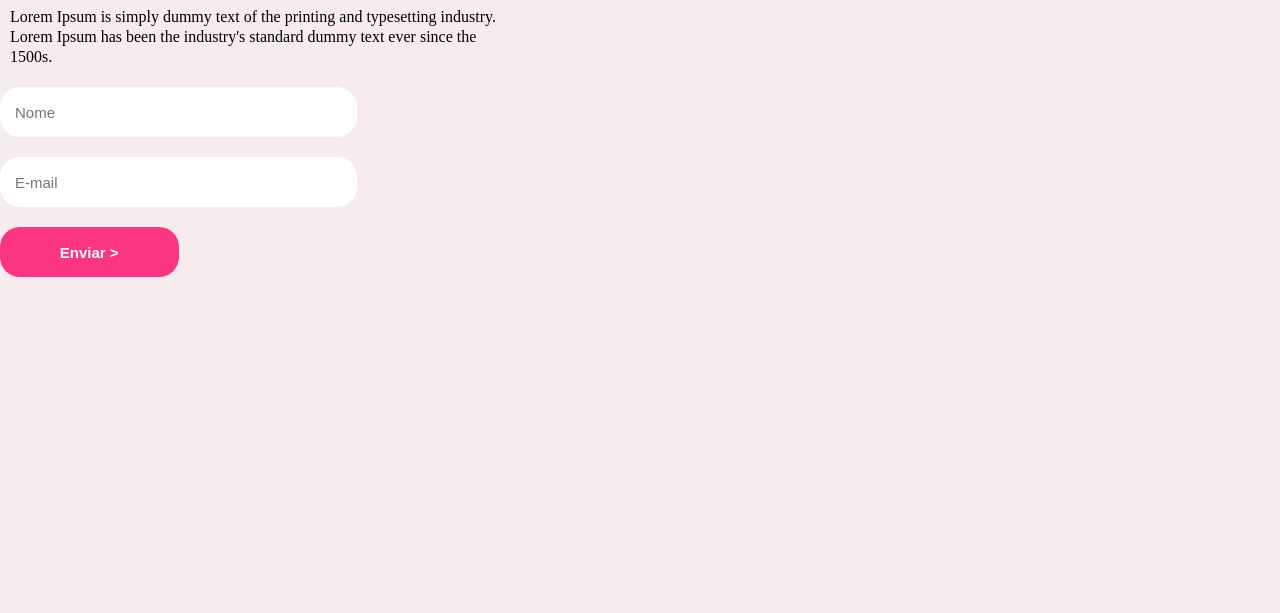
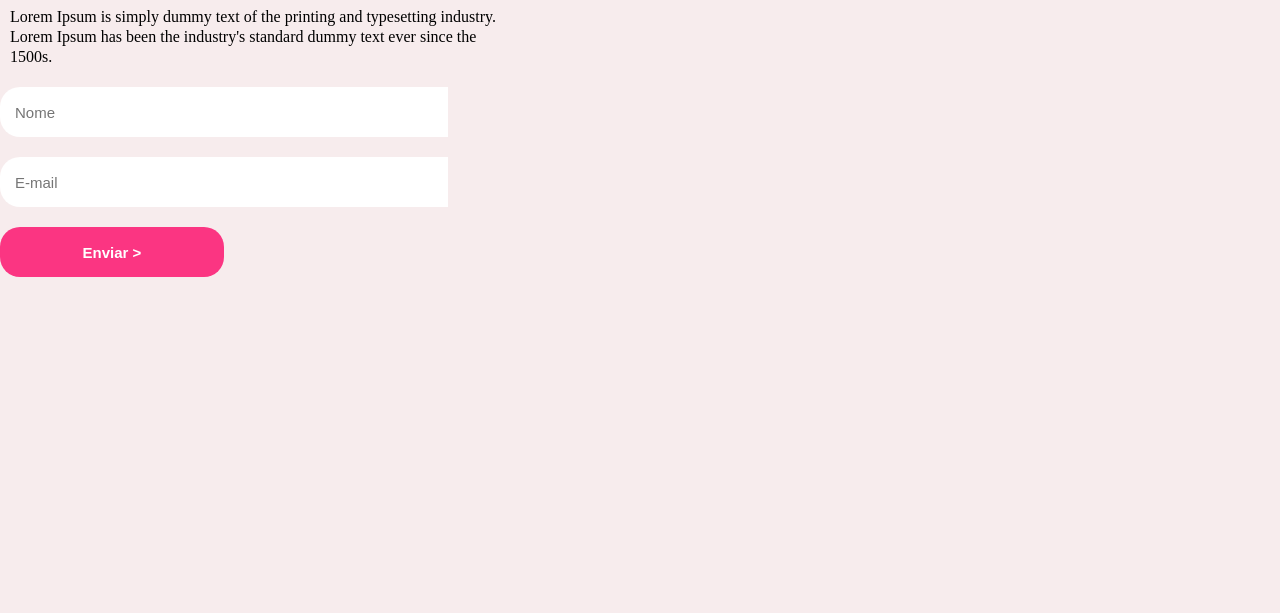
Before and after one commit to GabrieleOliveira-ai/meusite, a plain HTML site: page index.html in a window 1280 px wide. Shown: the part 187-800 px from the top of the page. Drawn offline with Linux system fonts and the light colour scheme.

Commit message:
Update style.css

```diff
--- a/style.css
+++ b/style.css
@@ -1,10 +1,8 @@
 * {
   margin: 0;
   padding: 0;
-}
-
-body{
-  overflow: hidden;
+  width: 100%;
+  overflow-x: hidden;
 }
 
 a {
```
